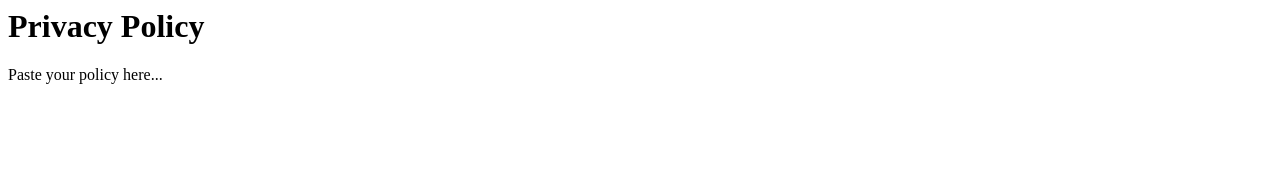
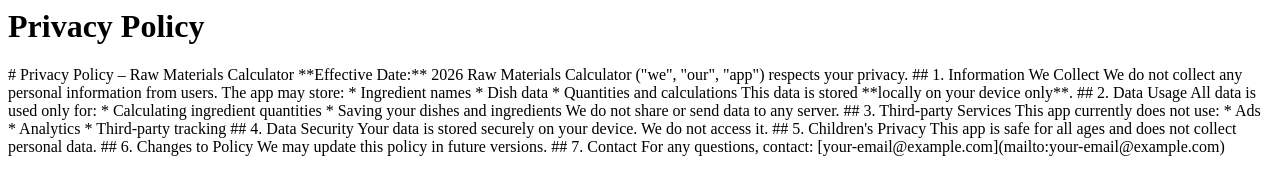
Before and after one commit to sumit604/privacy-policy, a plain HTML site: page index.html in a window 1280 px wide. Drawn offline with Linux system fonts and the light colour scheme.

Commit message:
Update index.html

```diff
--- a/index.html
+++ b/index.html
@@ -1,2 +1,53 @@
 <h1>Privacy Policy</h1>
-<p>Paste your policy here...</p>
+<p># Privacy Policy – Raw Materials Calculator
+
+**Effective Date:** 2026
+
+Raw Materials Calculator ("we", "our", "app") respects your privacy.
+
+## 1. Information We Collect
+
+We do not collect any personal information from users.
+
+The app may store:
+
+* Ingredient names
+* Dish data
+* Quantities and calculations
+
+This data is stored **locally on your device only**.
+
+## 2. Data Usage
+
+All data is used only for:
+
+* Calculating ingredient quantities
+* Saving your dishes and ingredients
+
+We do not share or send data to any server.
+
+## 3. Third-party Services
+
+This app currently does not use:
+
+* Ads
+* Analytics
+* Third-party tracking
+
+## 4. Data Security
+
+Your data is stored securely on your device. We do not access it.
+
+## 5. Children's Privacy
+
+This app is safe for all ages and does not collect personal data.
+
+## 6. Changes to Policy
+
+We may update this policy in future versions.
+
+## 7. Contact
+
+For any questions, contact:
+[your-email@example.com](mailto:your-email@example.com)
+</p>
```
